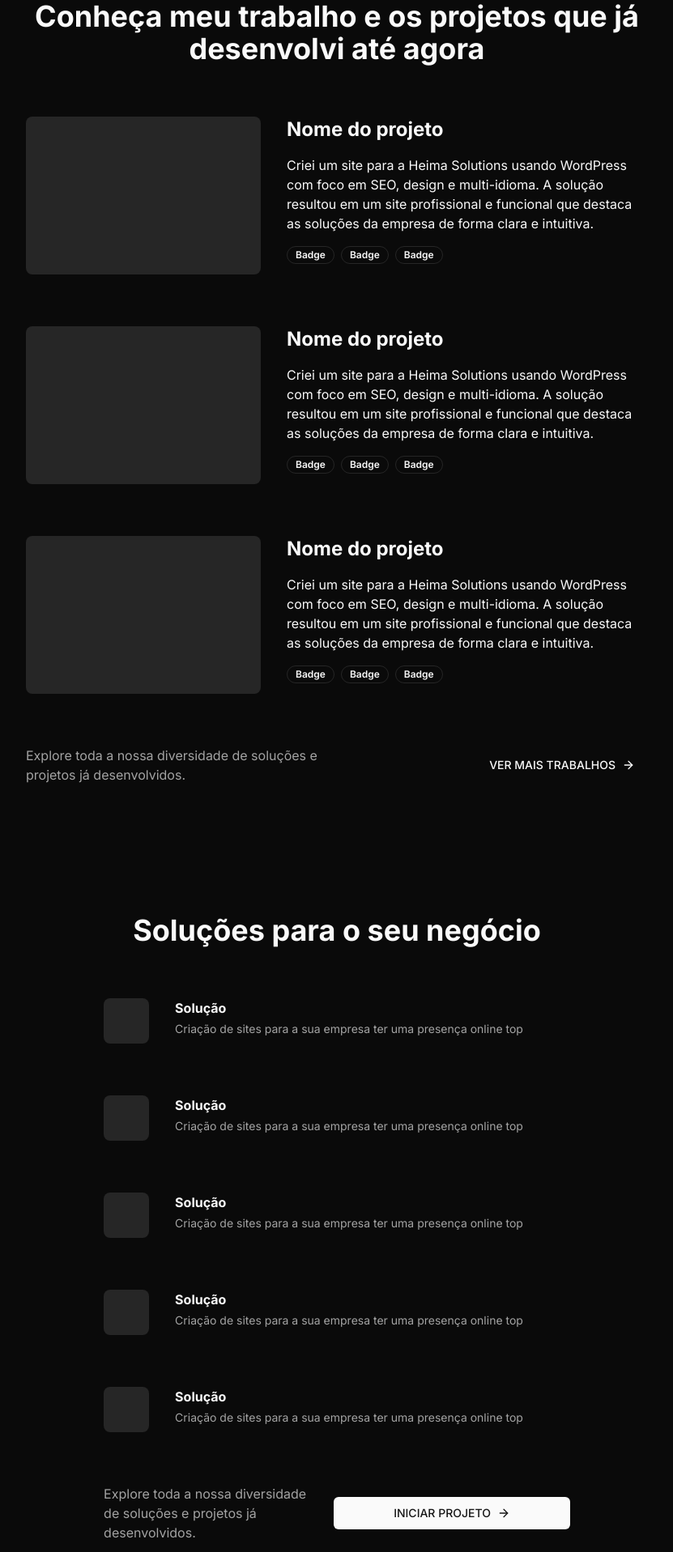
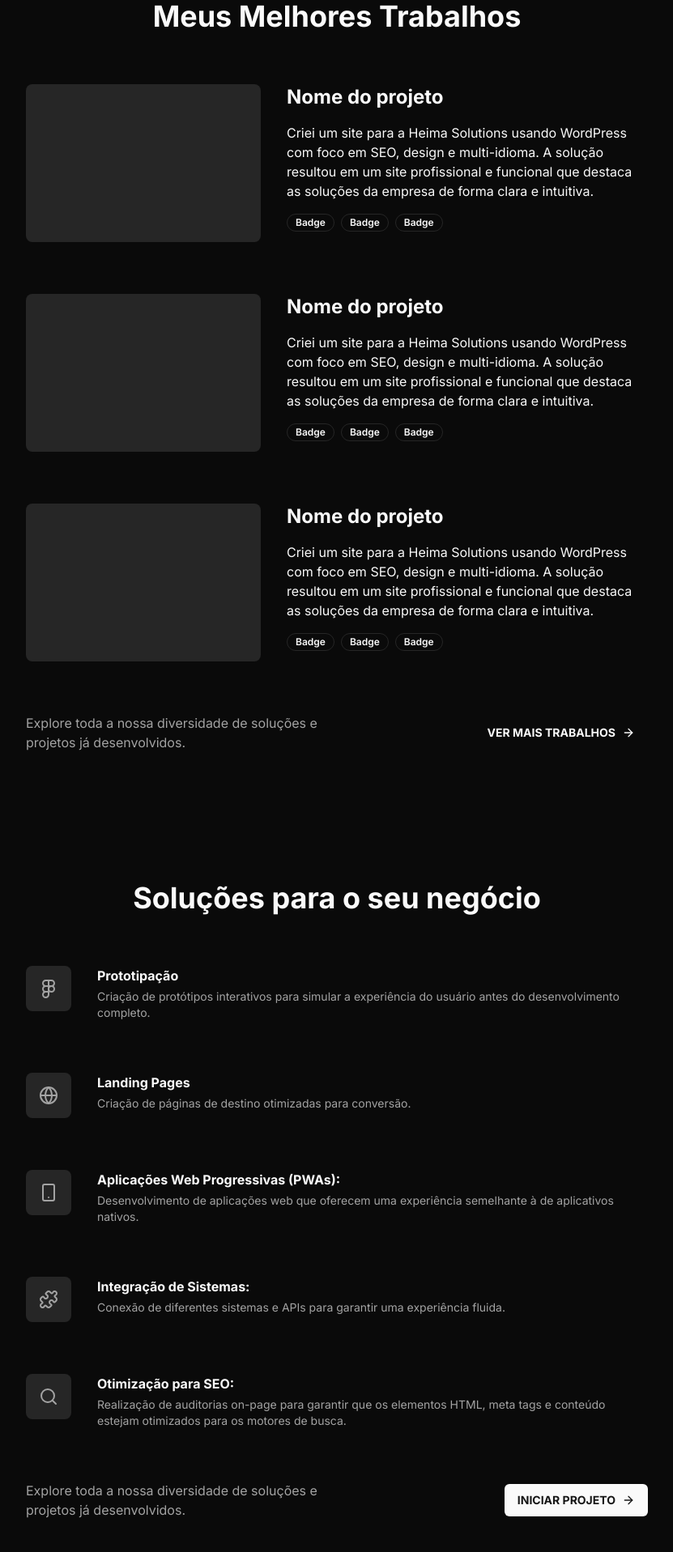
Before and after one commit to rafaelpzoucas/portfolio-v2, a Next.js app: page / in a window 1280 px wide. Shown: the part 880-2797 px from the top of the page at 81% size, without its empty margins (384-1215 px from the left). Built offline with nearby package versions, Linux system fonts and the light colour scheme.

Commit message:
feat: nav animations and responsivity adjustments

```diff
--- a/src/app/(sections)/creative-steps.tsx
+++ b/src/app/(sections)/creative-steps.tsx
@@ -1,5 +1,38 @@
 import { H1 } from '@/components/ui/headings'
 import { Section } from '@/components/ui/section'
+
+const steps = [
+  {
+    step: 1,
+    title: 'Análise de Requisitos',
+    description:
+      'Compreendendo as necessidades do projeto e definindo metas claras para garantir que o desenvolvimento atenda às expectativas do cliente.',
+  },
+  {
+    step: 2,
+    title: 'Design UI/UX',
+    description:
+      'Criando uma experiência visual atraente e intuitiva, considerando a usabilidade para garantir que o sistema seja fácil de usar.',
+  },
+  {
+    step: 3,
+    title: 'Desenvolvimento',
+    description:
+      'Transformando o design em realidade, construindo a estrutura do sistema e garantindo que funcione perfeitamente em todos os dispositivos.',
+  },
+  {
+    step: 4,
+    title: 'Testes',
+    description:
+      'Verificando cuidadosamente o sistema para garantir que funcione sem problemas, seja fácil de usar e atenda aos requisitos estabelecidos.',
+  },
+  {
+    step: 5,
+    title: 'Feedback e Ajustes',
+    description:
+      'Coletando opiniões dos usuários e fazendo ajustes contínuos para melhorar a funcionalidade e a satisfação do usuário ao longo do tempo.',
+  },
+]
 
 export function CreativeSteps() {
   return (
@@ -7,42 +40,24 @@ export function CreativeSteps() {
       <H1 className="text-center">Etapas do processo de criação</H1>
 
       <section className="space-y-10 sm:space-y-16">
-        <article className="flex flex-row gap-4 sm:gap-8 w-full">
-          <div className="w-14 h-14 aspect-square rounded-full bg-neutral-800"></div>
-          <aside className="flex flex-col gap-1">
-            <strong>Análise</strong>
-            <p className="text-muted-foreground text-sm">
-              Criação de sites para a sua empresa ter uma presença online top
-            </p>
-          </aside>
-        </article>
-        <article className="flex flex-row gap-4 sm:gap-8 w-full">
-          <div className="w-14 h-14 aspect-square rounded-full bg-neutral-800"></div>
-          <aside className="flex flex-col gap-1">
-            <strong>Análise</strong>
-            <p className="text-muted-foreground text-sm">
-              Criação de sites para a sua empresa ter uma presença online top
-            </p>
-          </aside>
-        </article>
-        <article className="flex flex-row gap-4 sm:gap-8 w-full">
-          <div className="w-14 h-14 aspect-square rounded-full bg-neutral-800"></div>
-          <aside className="flex flex-col gap-1">
-            <strong>Análise</strong>
-            <p className="text-muted-foreground text-sm">
-              Criação de sites para a sua empresa ter uma presença online top
-            </p>
-          </aside>
-        </article>
-        <article className="flex flex-row gap-4 sm:gap-8 w-full">
-          <div className="w-14 h-14 aspect-square rounded-full bg-neutral-800"></div>
-          <aside className="flex flex-col gap-1">
-            <strong>Análise</strong>
-            <p className="text-muted-foreground text-sm">
-              Criação de sites para a sua empresa ter uma presença online top
-            </p>
-          </aside>
-        </article>
+        {steps.map((step) => (
+          <article
+            key={step.step}
+            className="flex flex-col sm:flex-row gap-4 sm:gap-8 w-full"
+          >
+            <div className="flex items-center justify-center w-14 h-14 aspect-square rounded-full bg-neutral-800">
+              <strong className="text-xl text-muted-foreground">
+                {step.step}
+              </strong>
+            </div>
+            <aside className="flex flex-col gap-1">
+              <strong>{step.title}</strong>
+              <p className="text-muted-foreground text-sm">
+                {step.description}
+              </p>
+            </aside>
+          </article>
+        ))}
       </section>
     </Section>
   )
--- a/src/app/(sections)/home.tsx
+++ b/src/app/(sections)/home.tsx
@@ -1,26 +1,28 @@
 import { Button } from '@/components/ui/button'
-import { H1 } from '@/components/ui/headings'
 import { Section } from '@/components/ui/section'
-import { ArrowRight } from 'lucide-react'
+import { ArrowRight, CornerRightDown } from 'lucide-react'
+import Link from 'next/link'
 
 export function Home() {
   return (
     <Section id="home" className="sm:min-h-screen">
-      <div className="relative w-full max-w-xl space-y-8">
+      <div className="relative w-full max-w-xl space-y-4 sm:space-y-8">
         <div className="absolute -z-50 top-1/2 left-1/2 -translate-x-1/2 -translate-y-1/2 w-[550px] max-w-full aspect-square rounded-full blur-3xl opacity-20 bg-gradient-to-r from-violet-500 to-sky-500" />
-        <H1 className="text-center">
+        <h1 className="text-3xl sm:text-4xl md:text-5xl text-center">
           Transformando <strong>ideias</strong> em <strong>experiências</strong>{' '}
           digitais <strong>incríveis</strong>.
-        </H1>
+        </h1>
         <p className="text-muted-foreground text-center">
           Design responsivo, código impecável, resultados excepcionais.
         </p>
       </div>
 
       <div className="flex flex-col sm:flex-row space-y-3 sm:space-y-0 sm:space-x-4 w-full sm:w-auto">
-        <Button variant="outline" className="w-full">
-          Conhecer portfólio
-        </Button>
+        <Link href="#projects">
+          <Button variant="secondary" className="w-full">
+            Conhecer portfólio <CornerRightDown className="w-4 h-4 ml-2" />
+          </Button>
+        </Link>
         <Button className="w-full">
           Iniciar projeto <ArrowRight className="w-4 h-4 ml-2" />
         </Button>
--- a/src/app/(sections)/projects.tsx
+++ b/src/app/(sections)/projects.tsx
@@ -7,13 +7,11 @@ import { ArrowRight } from 'lucide-react'
 export function Projects() {
   return (
     <Section id="projects">
-      <H1 className="text-center">
-        Conheça meu trabalho e os projetos que já desenvolvi até agora
-      </H1>
+      <H1 className="text-center">Meus Melhores Trabalhos</H1>
 
-      <section className="space-y-16">
+      <section className="sm:px-0 space-y-16 w-full">
         <article className="flex flex-col sm:flex-row gap-8 w-full">
-          <div className="min-w-[290px] h-[195px] rounded-lg bg-neutral-800"></div>
+          <div className="sm:min-w-[290px] h-[195px] rounded-lg bg-neutral-800"></div>
           <aside className="flex flex-col gap-4">
             <H3>Nome do projeto</H3>
             <p>
@@ -30,7 +28,7 @@ export function Projects() {
           </aside>
         </article>
         <article className="flex flex-col sm:flex-row gap-8 w-full">
-          <div className="min-w-[290px] h-[195px] rounded-lg bg-neutral-800"></div>
+          <div className="sm:min-w-[290px] h-[195px] rounded-lg bg-neutral-800"></div>
           <aside className="flex flex-col gap-4">
             <H3>Nome do projeto</H3>
             <p>
@@ -47,7 +45,7 @@ export function Projects() {
           </aside>
         </article>
         <article className="flex flex-col sm:flex-row gap-8 w-full">
-          <div className="min-w-[290px] h-[195px] rounded-lg bg-neutral-800"></div>
+          <div className="sm:min-w-[290px] h-[195px] rounded-lg bg-neutral-800"></div>
           <aside className="flex flex-col gap-4">
             <H3>Nome do projeto</H3>
             <p>
@@ -66,11 +64,11 @@ export function Projects() {
       </section>
 
       <footer className="flex flex-col sm:flex-row items-center justify-between w-full">
-        <p className="max-w-sm text-muted-foreground">
+        <p className="text-center sm:text-left max-w-sm text-muted-foreground">
           Explore toda a nossa diversidade de soluções e projetos já
           desenvolvidos.
         </p>
-        <Button variant="link" className="ml-auto">
+        <Button variant="link" className="sm:ml-auto">
           Ver mais trabalhos <ArrowRight className="w-4 h-4 ml-2" />
         </Button>
       </footer>
--- a/src/app/(sections)/solutions.tsx
+++ b/src/app/(sections)/solutions.tsx
@@ -1,7 +1,46 @@
 import { Button } from '@/components/ui/button'
 import { H1 } from '@/components/ui/headings'
 import { Section } from '@/components/ui/section'
-import { ArrowRight } from 'lucide-react'
+import {
+  ArrowRight,
+  Figma,
+  Globe,
+  Puzzle,
+  Search,
+  Smartphone,
+} from 'lucide-react'
+
+const solutions = [
+  {
+    icon: <Figma className="w-6 h-6" />,
+    title: 'Prototipação',
+    description:
+      'Criação de protótipos interativos para simular a experiência do usuário antes do desenvolvimento completo.',
+  },
+  {
+    icon: <Globe className="w-6 h-6" />,
+    title: 'Landing Pages',
+    description: 'Criação de páginas de destino otimizadas para conversão.',
+  },
+  {
+    icon: <Smartphone className="w-6 h-6" />,
+    title: 'Aplicações Web Progressivas (PWAs):',
+    description:
+      'Desenvolvimento de aplicações web que oferecem uma experiência semelhante à de aplicativos nativos.',
+  },
+  {
+    icon: <Puzzle className="w-6 h-6" />,
+    title: 'Integração de Sistemas:',
+    description:
+      'Conexão de diferentes sistemas e APIs para garantir uma experiência fluida.',
+  },
+  {
+    icon: <Search className="w-6 h-6" />,
+    title: 'Otimização para SEO:',
+    description:
+      'Realização de auditorias on-page para garantir que os elementos HTML, meta tags e conteúdo estejam otimizados para os motores de busca.',
+  },
+]
 
 export function Solutions() {
   return (
@@ -9,62 +48,32 @@ export function Solutions() {
       <H1 className="text-center">Soluções para o seu negócio</H1>
 
       <section className="space-y-10 sm:space-y-16">
-        <article className="flex flex-row gap-4 sm:gap-8 w-full">
-          <div className="w-14 h-14 aspect-square rounded-lg bg-neutral-800"></div>
+        {solutions.map((solution) => (
+          <article
+            key={solution.title}
+            className="flex flex-col sm:flex-row gap-4 sm:gap-8 w-full"
+          >
+            <div className="flex items-center justify-center w-14 h-14 aspect-square rounded-lg bg-neutral-800 text-muted-foreground">
+              {solution.icon}
+            </div>
             <aside className="flex flex-col gap-1">
-            <strong>Solução</strong>
+              <strong>{solution.title}</strong>
               <p className="text-muted-foreground text-sm">
-              Criação de sites para a sua empresa ter uma presença online top
+                {solution.description}
               </p>
             </aside>
           </article>
-        <article className="flex flex-row gap-4 sm:gap-8 w-full">
-          <div className="w-14 h-14 aspect-square rounded-lg bg-neutral-800"></div>
-          <aside className="flex flex-col gap-1">
-            <strong>Solução</strong>
-            <p className="text-muted-foreground text-sm">
-              Criação de sites para a sua empresa ter uma presença online top
-            </p>
-          </aside>
-        </article>
-        <article className="flex flex-row gap-4 sm:gap-8 w-full">
-          <div className="w-14 h-14 aspect-square rounded-lg bg-neutral-800"></div>
-          <aside className="flex flex-col gap-1">
-            <strong>Solução</strong>
-            <p className="text-muted-foreground text-sm">
-              Criação de sites para a sua empresa ter uma presença online top
-            </p>
-          </aside>
-        </article>
-        <article className="flex flex-row gap-4 sm:gap-8 w-full">
-          <div className="w-14 h-14 aspect-square rounded-lg bg-neutral-800"></div>
-          <aside className="flex flex-col gap-1">
-            <strong>Solução</strong>
-            <p className="text-muted-foreground text-sm">
-              Criação de sites para a sua empresa ter uma presença online top
-            </p>
-          </aside>
-        </article>
-        <article className="flex flex-row gap-4 sm:gap-8 w-full">
-          <div className="w-14 h-14 aspect-square rounded-lg bg-neutral-800"></div>
-          <aside className="flex flex-col gap-1">
-            <strong>Solução</strong>
-            <p className="text-muted-foreground text-sm">
-              Criação de sites para a sua empresa ter uma presença online top
-            </p>
-          </aside>
-        </article>
-
+        ))}
+      </section>
       <footer className="flex flex-col sm:flex-row items-center gap-4 justify-between w-full">
-          <p className="max-w-sm text-muted-foreground">
+        <p className="max-w-sm text-center sm:text-left text-muted-foreground">
           Explore toda a nossa diversidade de soluções e projetos já
           desenvolvidos.
         </p>
-          <Button className="w-full">
+        <Button>
           Iniciar projeto <ArrowRight className="w-4 h-4 ml-2" />
         </Button>
       </footer>
-      </section>
     </Section>
   )
 }
--- a/src/app/aside.tsx
+++ b/src/app/aside.tsx
@@ -3,14 +3,14 @@
 import { Button } from '@/components/ui/button'
 import { ArrowRight } from 'lucide-react'
 import Link from 'next/link'
-import { FaInstagram, FaLinkedin, FaWhatsapp } from 'react-icons/fa'
+import { FaGithub, FaLinkedin, FaWhatsapp } from 'react-icons/fa'
 
 import { Nav } from '@/components/nav'
 
 export function Aside() {
   return (
-    <aside className="sm:sticky top-0 flex flex-col sm:justify-between px-8 sm:px-0 py-14 sm:py-20 w-full sm:max-w-xs sm:h-screen select-none">
-      <div className="space-y-10">
+    <aside className="md:sticky top-0 flex flex-col md:justify-between px-4 md:px-0 py-14 pb-4 md:py-20 w-full md:max-w-xs md:h-screen select-none">
+      <div className="space-y-4">
         <header className="space-y-1">
           <h1 className="text-3xl font-bold">Rafael Zoucas</h1>
           <h3 className="text-lg">Software Engineer</h3>
@@ -28,15 +28,21 @@ export function Aside() {
       </div>
 
       <section className="flex flex-row gap-2 mt-4">
+        <Link href=" https://wa.me/5518998261736" target="_blank">
           <Button variant="secondary" size="icon" className="text-lg">
             <FaWhatsapp />
           </Button>
+        </Link>
+        <Link href="https://www.linkedin.com/in/rafaelpzoucas/" target="_blank">
           <Button variant="secondary" size="icon" className="text-lg">
             <FaLinkedin />
           </Button>
+        </Link>
+        <Link href="https://github.com/rafaelpzoucas" target="_blank">
           <Button variant="secondary" size="icon" className="text-lg">
-          <FaInstagram />
+            <FaGithub />
           </Button>
+        </Link>
       </section>
     </aside>
   )
--- a/src/app/page.tsx
+++ b/src/app/page.tsx
@@ -8,7 +8,7 @@ import { Aside } from './aside'
 
 export default function HomePage() {
   return (
-    <main className="flex flex-col sm:flex-row justify-center h-full">
+    <main className="flex flex-col md:flex-row justify-center h-full px-0 sm:px-4">
       <Aside />
 
       <section className="flex flex-col w-full max-w-3xl">
--- a/src/components/nav.tsx
+++ b/src/components/nav.tsx
@@ -79,7 +79,7 @@ export function Nav() {
   }, [])
   return (
     <nav>
-      <ul className="hidden sm:flex flex-col space-y-4 w-fit overflow-hidden">
+      <ul className="hidden md:flex flex-col space-y-4 w-fit overflow-hidden">
         {navigation.map((nav) => (
           <Link key={nav.link} href={`#${nav.link}`}>
             <li
--- a/src/components/ui/button.tsx
+++ b/src/components/ui/button.tsx
@@ -5,7 +5,7 @@ import * as React from 'react'
 import { cn } from '@/lib/utils'
 
 const buttonVariants = cva(
-  'uppercase inline-flex items-center justify-center whitespace-nowrap rounded-md text-sm font-medium ring-offset-background transition-colors focus-visible:outline-none focus-visible:ring-2 focus-visible:ring-ring focus-visible:ring-offset-2 disabled:pointer-events-none disabled:opacity-50',
+  'uppercase inline-flex items-center justify-center whitespace-nowrap rounded-md text-sm font-bold ring-offset-background transition-colors focus-visible:outline-none focus-visible:ring-2 focus-visible:ring-ring focus-visible:ring-offset-2 disabled:pointer-events-none disabled:opacity-50',
   {
     variants: {
       variant: {
--- a/src/components/ui/headings.tsx
+++ b/src/components/ui/headings.tsx
@@ -11,7 +11,7 @@ const H1 = React.forwardRef<HTMLHeadingElement, HeadingProps>(
     const Comp = 'h1'
     return (
       <Comp
-        className={cn('text-3xl sm:text-4xl', className)}
+        className={cn('text-2xl sm:text-3xl md:text-4xl', className)}
         ref={ref}
         {...props}
       >
@@ -26,7 +26,7 @@ const H2 = React.forwardRef<HTMLHeadingElement, HeadingProps>(
     const Comp = 'h2'
     return (
       <Comp
-        className={cn('text-2xl sm:text-3xl', className)}
+        className={cn('text-xl sm:text-2xl md:text-3xl', className)}
         ref={ref}
         {...props}
       >
@@ -41,7 +41,7 @@ const H3 = React.forwardRef<HTMLHeadingElement, HeadingProps>(
     const Comp = 'h3'
     return (
       <Comp
-        className={cn('text-xl sm:text-2xl', className)}
+        className={cn('text-lg sm:text-xl md:text-2xl', className)}
         ref={ref}
         {...props}
       >
--- a/src/components/ui/section.tsx
+++ b/src/components/ui/section.tsx
@@ -14,7 +14,7 @@ const Section = React.forwardRef<HTMLDivElement, SectionProps>(
       <Comp
         id={id}
         className={cn(
-          'flex flex-col items-center justify-center px-8 sm:px-0 py-16 sm:py-20 space-y-16 w-full',
+          'flex flex-col items-center justify-center px-4 sm:px-0 py-16 sm:py-20 space-y-16 w-full',
           className,
         )}
         ref={ref}
```
Lines whose indentation alone changed are shown as unchanged.
